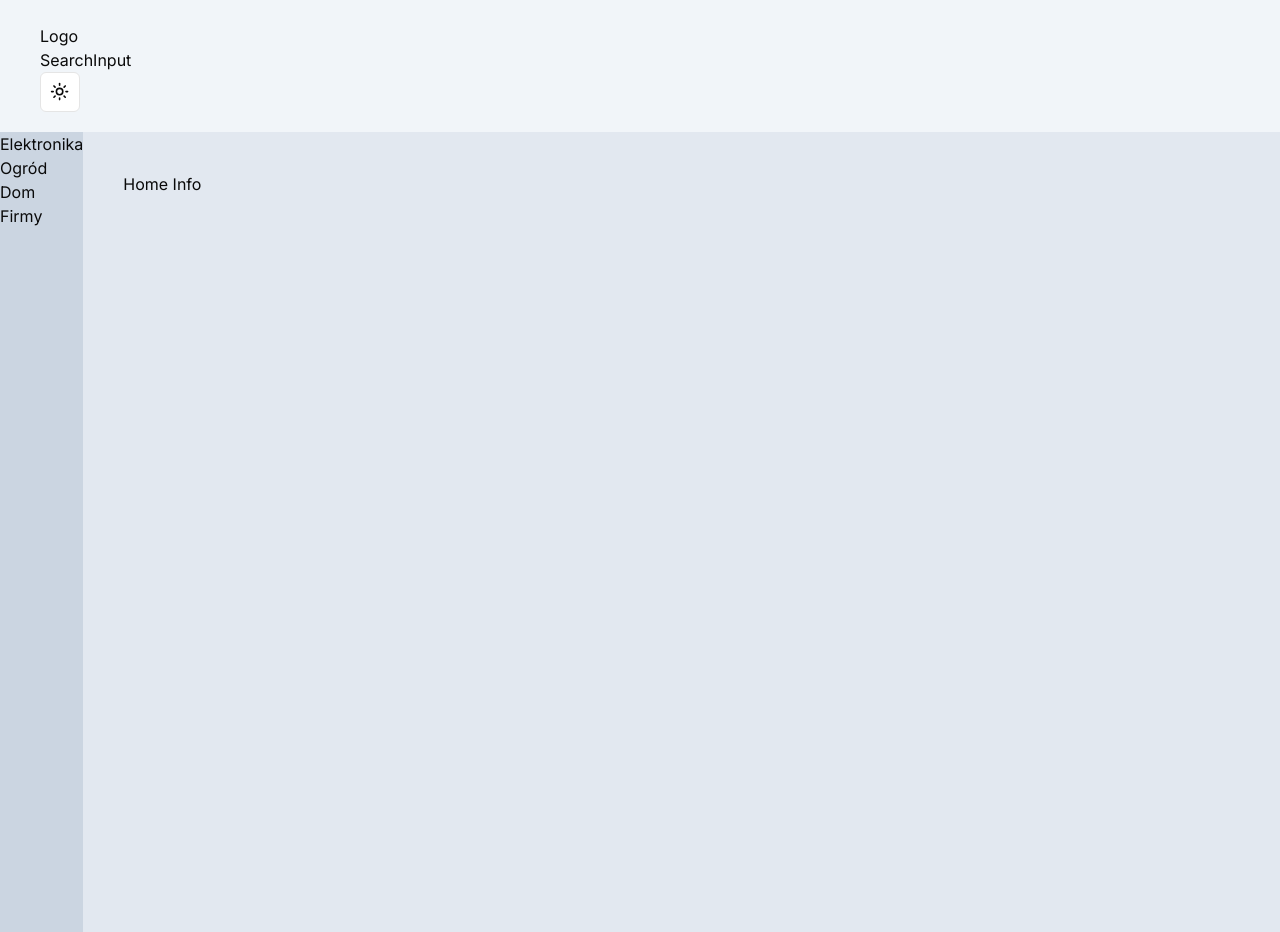
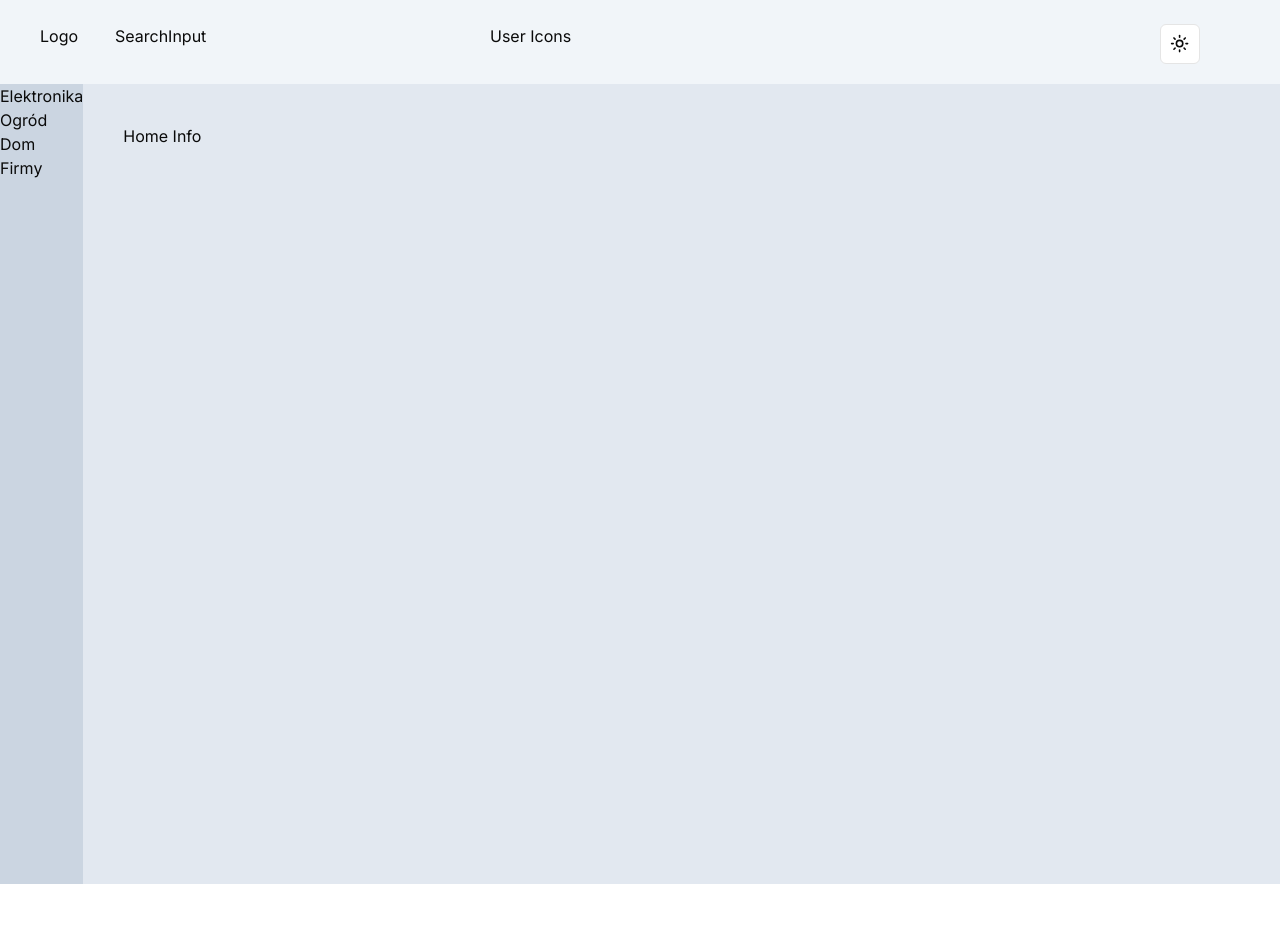
Before and after one commit to madb88/local-market, a Next.js app: page / in a window 1280 px wide. After the commit the page ends 884 px from the top, so only its background shows below. Built offline with nearby package versions, Linux system fonts and the light colour scheme.

Commit message:
Working on theme mode button

```diff
--- a/app/components/ui/organisms/SearchBar.tsx
+++ b/app/components/ui/organisms/SearchBar.tsx
@@ -4,8 +4,9 @@ export default function SearchBar() {
 	return (
 		<div className="grid-cols-searchNavigation md:grid-cols-searchNavigationMid grid grid-rows-2 bg-slate-100 dark:bg-black md:grid-rows-1 md:px-10 md:py-5 md:pt-6">
 			<div className="">Logo</div>
-			<div className="order-3 col-span-2 md:order-2 md:col-span-1">SearchInput</div>
-			<div className="order-2 md:order-3">
+			<div className="order-4 col-span-2 md:order-2 md:col-span-1">SearchInput</div>
+			<div className="order-2 md:order-3">User Icons</div>
+			<div className="order-3 flex justify-end px-10">
 				<ModeToggle />
 			</div>
 		</div>
--- a/tailwind.config.ts
+++ b/tailwind.config.ts
@@ -1,12 +1,12 @@
-import type { Config } from "tailwindcss"
+import type { Config } from "tailwindcss";
 
 const config = {
 	darkMode: ["class"],
 	content: [
-    './pages/**/*.{ts,tsx}',
-    './components/**/*.{ts,tsx}',
-    './app/**/*.{ts,tsx}',
-    './src/**/*.{ts,tsx}',
+		"./pages/**/*.{ts,tsx}",
+		"./components/**/*.{ts,tsx}",
+		"./app/**/*.{ts,tsx}",
+		"./src/**/*.{ts,tsx}",
 	],
 	prefix: "",
 	theme: {
@@ -72,9 +72,13 @@ const config = {
 				"accordion-down": "accordion-down 0.2s ease-out",
 				"accordion-up": "accordion-up 0.2s ease-out",
 			},
+			gridTemplateColumns: {
+				searchNavigation: "0.2fr 1fr 1fr",
+				searchNavigationMid: "0.2fr 1fr 1fr 1fr",
+			},
 		},
 	},
 	plugins: [require("tailwindcss-animate")],
-} satisfies Config
+} satisfies Config;
 
-export default config
+export default config;
```
Lines whose indentation alone changed are shown as unchanged.
